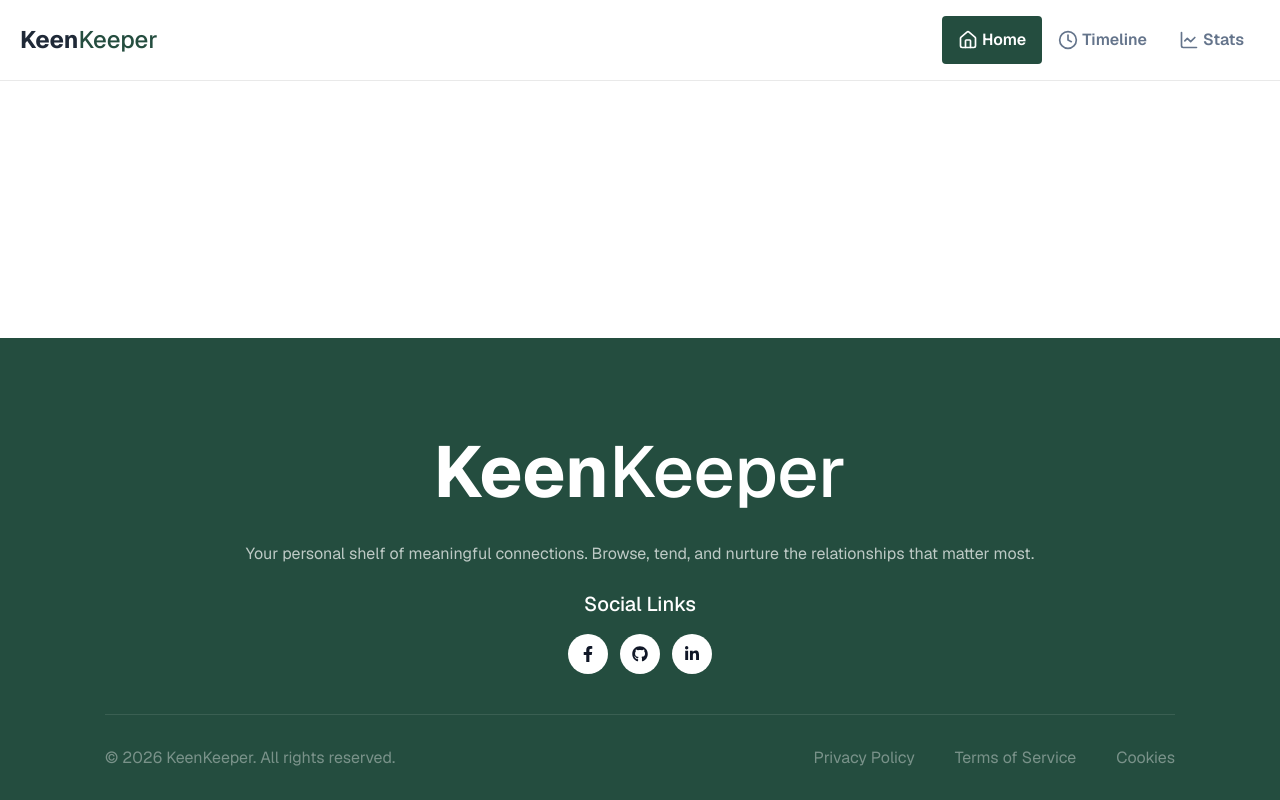
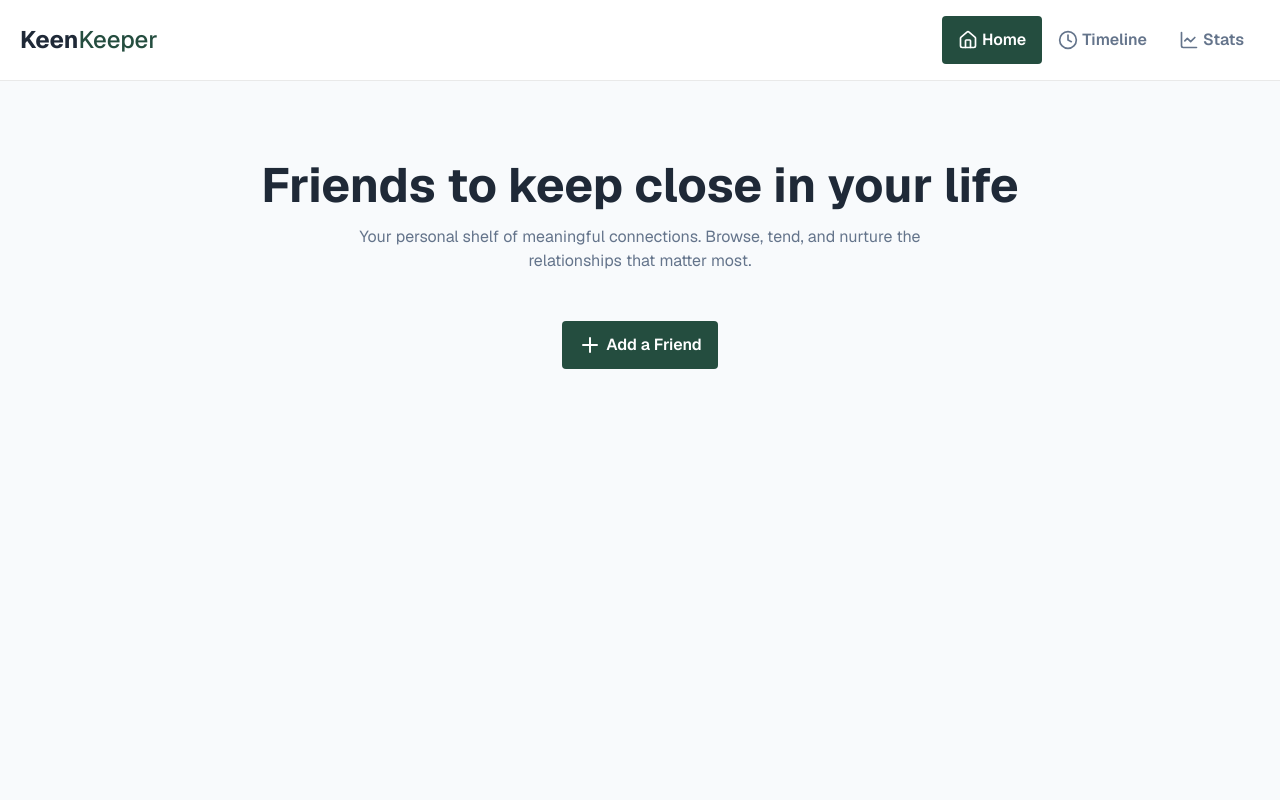
Before and after one commit to quantumrahman/keen-keeper, a React (Vite) app: page / in a window 1280 px wide. Shown: the top 800 px of the page. Built offline with nearby package versions, Linux system fonts and the light colour scheme.

Commit message:
feat: integrate HeroSection in HomePage

```diff
--- a/src/components/HeroSection/HeroSection.jsx
+++ b/src/components/HeroSection/HeroSection.jsx
@@ -1,7 +1,19 @@
+import { Plus } from 'lucide-react'
+
 const HeroSection = () => {
 
     return (
         <>
+            <div className="w-full flex items-center justify-center flex-col text-center gap-4">
+                <h1 className="font-geist text-3xl font-bold text-[#1F2937] md:text-[38px] lg:text-5xl">Friends to keep close in your life</h1>
+                <div className="w-full max-w-[600px]">
+                    <p className="font-geist text-sm font-normal text-[#64748B] md:text-[15px] lg:text-base">Your personal shelf of meaningful connections. Browse, tend, and nurture the relationships that matter most.</p>
+                </div>
+                <button className="font-geist text-sm font-semibold text-white flex items-center justify-center gap-1 bg-[#244D3F] py-[10px] px-[14px] rounded-sm transform transition-transform duration-300 hover:-translate-y-0.5 mt-4 md:mt-8 md:text-base md:py-3 md:px-4 cursor-pointer">
+                    <Plus></Plus>
+                    Add a Friend
+                </button>
+            </div>
         </>
     );
 };
--- a/src/pages/HomePage/HomePage.jsx
+++ b/src/pages/HomePage/HomePage.jsx
@@ -1,7 +1,15 @@
+import ContainerLayout from '../../layouts/ContainerLayout.jsx'
+import HeroSection from '../../components/HeroSection/HeroSection.jsx'
+
 const HomePage = () => {
 
     return (
         <>
+            <div className="w-full min-h-[800px] bg-[#F8FAFC] py-10 md:py-16 lg:py-[80px]">
+                <ContainerLayout>
+                    <HeroSection></HeroSection>
+                </ContainerLayout>
+            </div>
         </>
     );
 };
```
